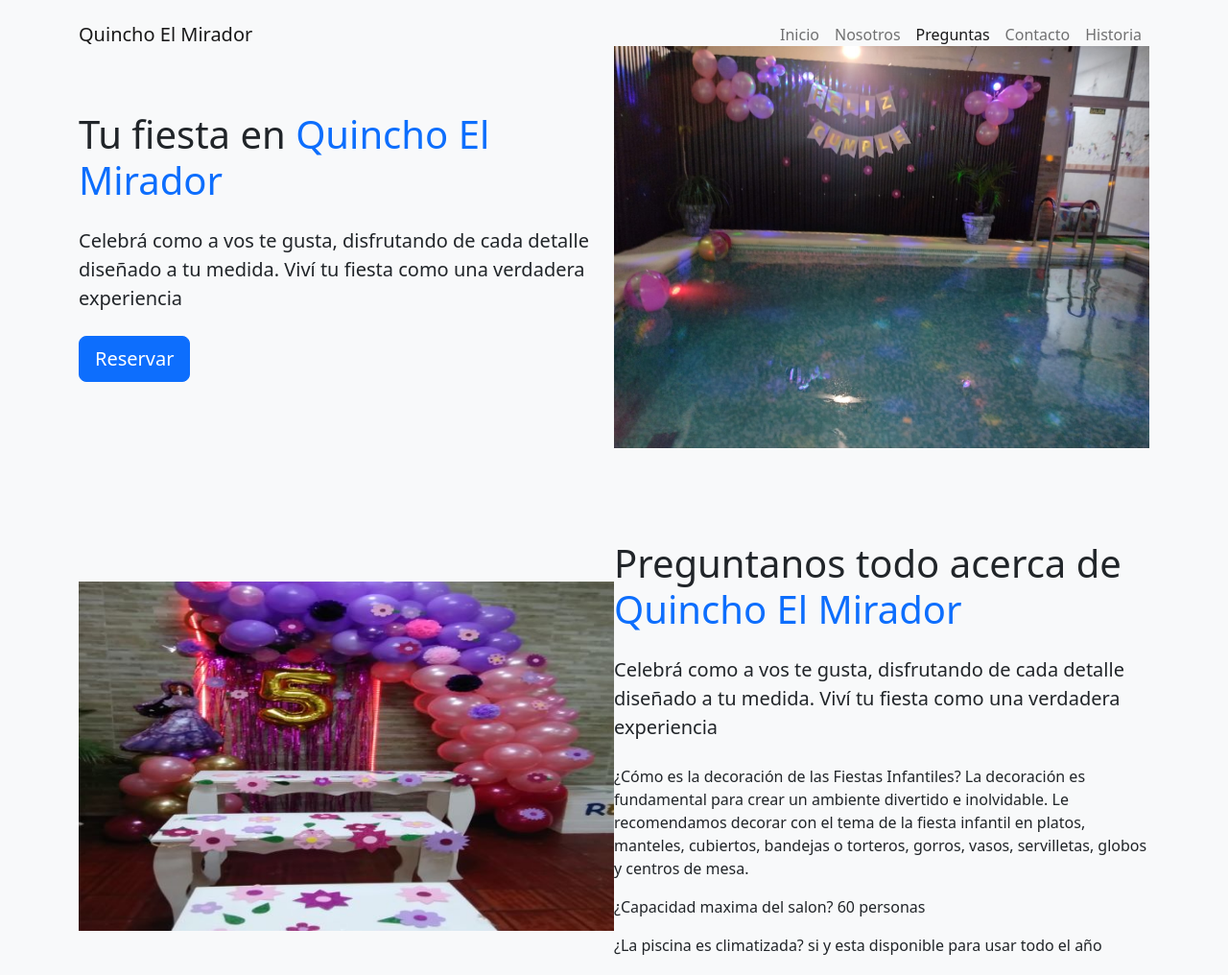
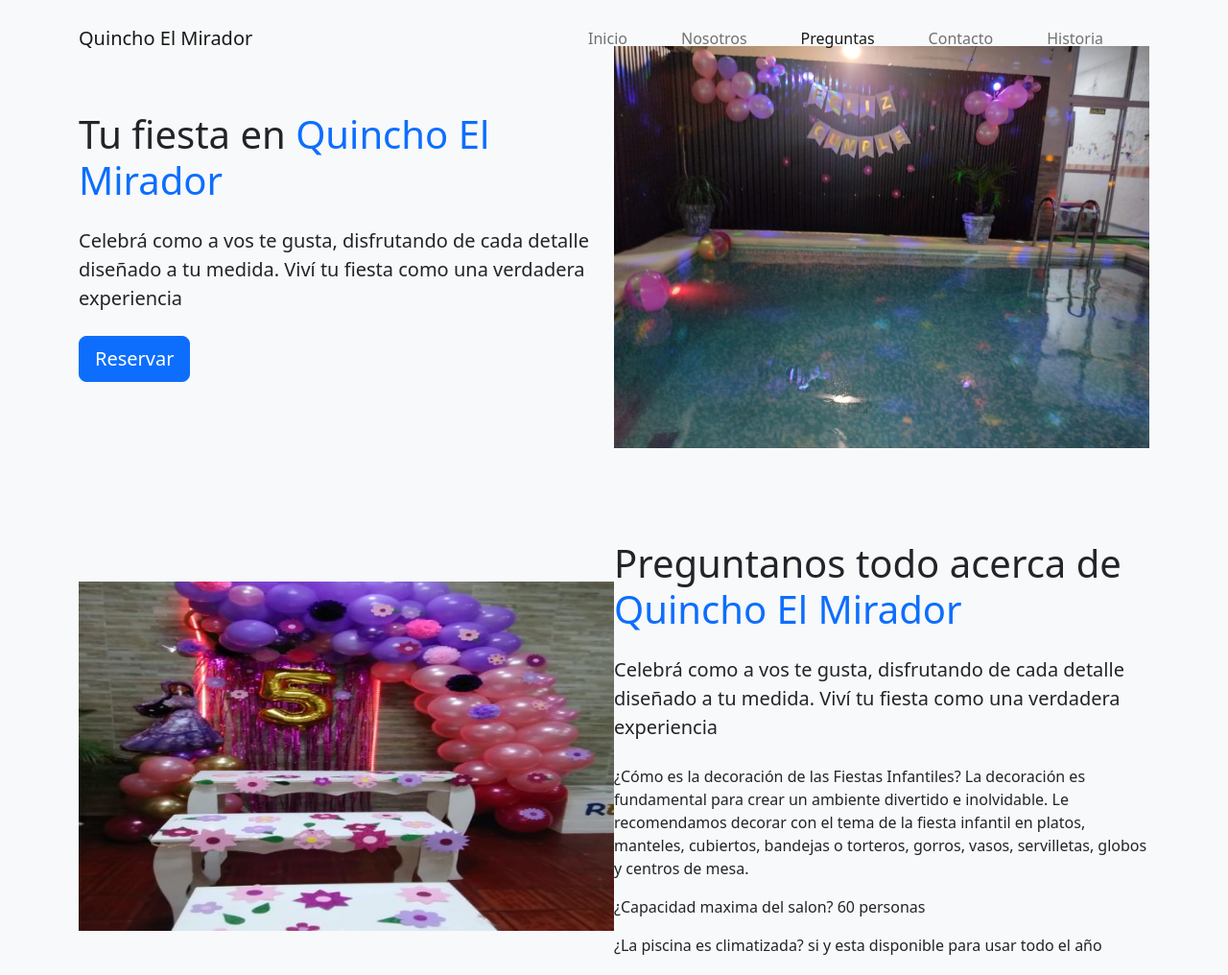
Before and after one commit to facunditto10/PFNU-EZ, a website: page pages/preguntas.html in a window 1280 px wide. Shown: the top 1016 px of the page at 96% size. Drawn offline with nearby package versions, Linux system fonts and the light colour scheme; files that its build step writes are made by us from their sources.

Commit message:
modificando scss

```diff
--- a/pages/preguntas.html
+++ b/pages/preguntas.html
@@ -12,7 +12,7 @@
       integrity="sha384-rbsA2VBKQhggwzxH7pPCaAqO46MgnOM80zW1RWuH61DGLwZJEdK2Kadq2F9CUG65"
       crossorigin="anonymous"
     />
-    <link rel="stylesheet" href="css/style.css" />
+    <link rel="stylesheet" href="../css/style.css" />
   </head>
   <body>
     <header>
--- a/scss/style.scss
+++ b/scss/style.scss
@@ -0,0 +1,30 @@
+* {
+  margin: 0%;
+  padding: 0%;
+  box-sizing: border-box;
+}
+nav {
+  height: 10vh;
+  width: 100%;
+  display: flex;
+  align-items: center;
+  justify-content: space-between;
+
+  ul {
+    list-style: none;
+    display: flex;
+
+    li {
+      margin-right: 2.5rem;
+
+      a {
+        text-decoration: none;
+        color: rgb(153, 0, 255);
+
+        &:hover {
+          color: red;
+        }
+      }
+    }
+  }
+}
```
Also changed, not shown: pages/contacto.html (+1 -1 lines), pages/nosotros.html (+1 -1 lines), css/style.css, 1 other file.
